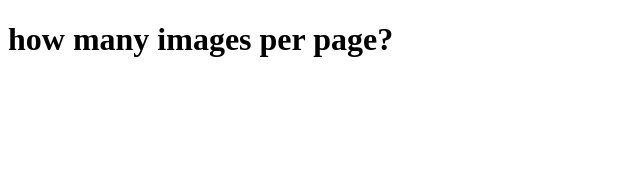
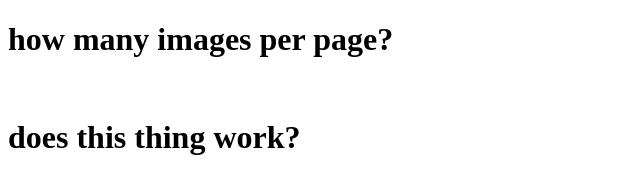
Before and after one commit to sadgimkitgamer/fossils_image_compile, a plain HTML site: page index.html in a window 1280 px wide. Shown: the whole page, without its empty margins (0-640 px from the left). Drawn offline with Linux system fonts and the light colour scheme.

Commit message:
Update index.html

```diff
--- a/index.html
+++ b/index.html
@@ -6,6 +6,7 @@
 <body>
 
 <h1>how many images per page?</h1> <br>
+<h1>does this thing work?</h1>
 
 
 
```
